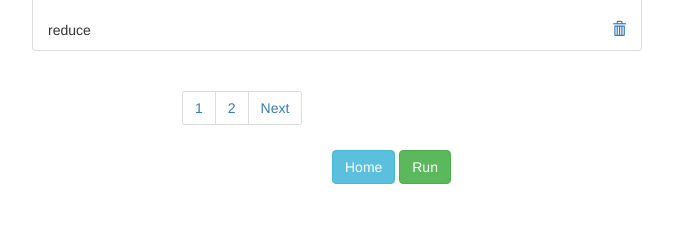
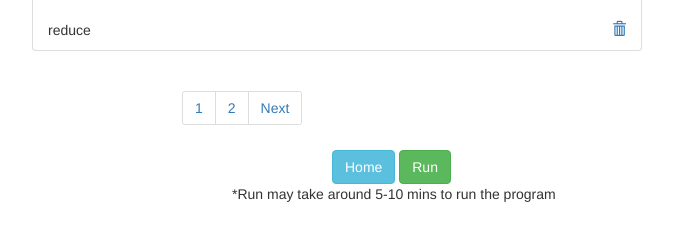
Before and after one commit to rohit1309d/web-scraping-attack-mitre, a Django app: page /badwords in a window 1280 px wide. Shown: the part 1045-1289 px from the top of the page, without its empty margins (303-976 px from the left). Before the commit the page ends 1229 px from the top, so only its background shows below. Run offline with Django 3.2, Linux system fonts and the light colour scheme; data comes from the database, SQL or seed files in the repository; both versions use the stored data as it was after the commit; some libraries are stand-ins or nearby versions.

Commit message:
first commit

```diff
--- a/detections/templates/badwords.html
+++ b/detections/templates/badwords.html
@@ -8,11 +8,14 @@
   	<meta name="viewport" content="width=device-width, initial-scale=1">
     <meta http-equiv="X-UA-Compatible" content="ie=edge">
     <link rel="stylesheet" href="https://stackpath.bootstrapcdn.com/bootstrap/4.4.1/css/bootstrap.min.css" integrity="sha384-Vkoo8x4CGsO3+Hhxv8T/Q5PaXtkKtu6ug5TOeNV6gBiFeWPGFN9MuhOf23Q9Ifjh" crossorigin="anonymous">
+    <script src="https://ajax.googleapis.com/ajax/libs/jquery/3.5.1/jquery.min.js"></script>
     <link rel="stylesheet" href="https://maxcdn.bootstrapcdn.com/bootstrap/3.4.1/css/bootstrap.min.css">
-  	<link rel="stylesheet" href="https://cdnjs.cloudflare.com/ajax/libs/font-awesome/4.7.0/css/font-awesome.min.css">
+    <link rel="stylesheet" href="https://ajax.googleapis.com/ajax/libs/jqueryui/1.12.1/themes/smoothness/jquery-ui.css">
+    <script src="https://ajax.googleapis.com/ajax/libs/jqueryui/1.12.1/jquery-ui.min.js"></script>
+    <script src="https://cdnjs.cloudflare.com/ajax/libs/jquery-autocomplete/1.0.7/jquery.auto-complete.min.js" ></script>
+    <link rel="stylesheet" href="https://cdnjs.cloudflare.com/ajax/libs/jquery-autocomplete/1.0.7/jquery.auto-complete.min.css">
   </head>
   <body>
-
 
 
       {% for message in messages %}
@@ -73,10 +76,15 @@
 
         <a href="/"><button type="button" class="btn btn-info" style="margin-left:300px;" >Home</button></a>
         <a href="run"><button type="button" class="btn btn-success">Run</button></a>
+        <br>
+        <span style="margin-left:200px;">*Run may take around 5-10 mins to run the program</span>
 
+        <br>
         <br>
         <br>
 
       </div>
+
+
   </body>
 </html>
```
Also changed, not shown: detections/db.sqlite3. Lines whose indentation alone changed are shown as unchanged.
